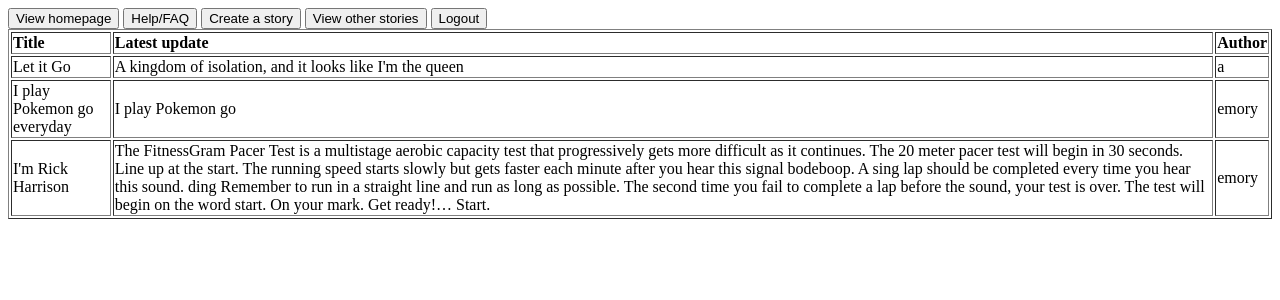
After one commit to laurenp34/softdev_p00, a Flask app: page /stories in a window 1280 px wide. The commit adds this page. Shown: the top 300 px of the page. Run offline with Flask 2, Linux system fonts and the light colour scheme; data comes from the database, SQL or seed files in the repository; both versions use the stored data as it was after the commit.

Commit message:
Other peoples' stories now show

```diff
--- a/app.py
+++ b/app.py
@@ -24,7 +24,7 @@ file.close()
 @app.route("/")
 def home():
     if ('user' in session): #checks that a user is logged into a session, render welcome page)
-        print("Session username: " + session['user'])
+        #print("Session username: " + session['user'])
         flash ("You are logged in.")
         return render_template("welcome.html", title=db_ops.viewStory("Let it Go"))
 
@@ -81,6 +81,12 @@ def addStory():
 
     return "Story exists, tough luck."
 
+@app.route("/stories")
+def stories():
+    stories = db_ops.viewStories()
+    print(stories)
+    return render_template("stories.html", stories=stories)
+
 if __name__ == "__main__":
     app.debug = True
     app.run()
--- /dev/null
+++ b/templates/stories.html
@@ -0,0 +1,23 @@
+{% extends "welcome.html" %}
+
+{% block title %} <title>View stories</title> {% endblock %}
+
+{% block content %}
+  <table border="1">
+    <tr>
+      <th align="left">Title</th>
+      <th align="left">Latest update</th>
+      <th align="left">Author</th>
+    </tr>
+    {% for story in stories %}
+      <tr>
+        <td align="left"> {{ story[0] }} </td>
+        <td align="left"> {{ story[1] }} </td>
+        <td align="left"> {{ story[2] }} </td>
+      </tr>
+    {% endfor %}
+  </table>
+{% endblock %}
+
+</body>
+</html>
--- a/templates/welcome.html
+++ b/templates/welcome.html
@@ -12,12 +12,19 @@
   <a href="../"><input type="button" value="View homepage"></a>
   <a href=/static/help.html target="_blank"><input type="button" value="Help/FAQ"></a>
   <a href="../create"><input type="button" value="Create a story"></a>
+  <a href="../stories"><input type="button" value="View other stories"></a>
   <a href="../logout"><input type="button" value="Logout"></a>
   <br>
 
   {% block content %}
     <p>Welcome!</p>
-    <p> {{ title }}
+    <table border="1">
+      <tr>
+        <th align="left">Title</th>
+        <th align="left">Creator</th>
+        <th align="left">Content</th>
+      </tr>
+    </table>
   {% endblock %}
 </body>
 </html>
--- a/utl/db_ops.py
+++ b/utl/db_ops.py
@@ -1,4 +1,5 @@
 import sqlite3
+from datetime import datetime
 
 DB_FILE = "discobandit.db"
 
@@ -61,6 +62,42 @@ def authenticate(user, pw):
 
         return pw == row[1];
 
+def viewStories():
+    db = sqlite3.connect(DB_FILE) #open if file exists, otherwise create
+    c = db.cursor()               #facilitate db ops
+
+    #==========================================================
+
+    #Titles list to be used in next loop
+    titles = []
+    c.execute("SELECT * FROM stories")
+    for row in c:
+        titles.append(row[0])
+
+    latestUpdates = []
+    for title in titles:
+        c.execute(
+        """
+            SELECT * FROM storyUpdates
+            WHERE title = (?)
+            ORDER BY timestamp DESC
+        """, (title,)
+        )
+
+        update = c.fetchone()
+        arr = []
+        arr.append(str(update[0]))
+        arr.append(str(update[1]))
+        arr.append(str(update[2]))
+        latestUpdates.append(arr)
+
+    return latestUpdates
+
+    #==========================================================
+
+    db.commit() #save changes
+    db.close()  #close database
+
 def storyExists(title):
     db = sqlite3.connect(DB_FILE) #open if file exists, otherwise create
     c = db.cursor()               #facilitate db ops
@@ -95,7 +132,7 @@ def addStory(title, creator, update):
 
     c.execute("INSERT INTO stories VALUES (?, ?)", (title, creator))
 
-    c.execute("INSERT INTO storyUpdates VALUES(?, ?, ?)", (title, update, creator))
+    c.execute("INSERT INTO storyUpdates VALUES(?, ?, ?, ?)", (title, update, creator, datetime.now()))
 
     #==========================================================
 
@@ -114,25 +151,41 @@ def viewStory(title):
     """, (title,)
     )
 
-    for row in c:
-        print(row)
+    #==========================================================
+
+    db.commit() #save changes
+    db.close()  #close database
+
+    return row[0] + "," + row[1]
+
+def addStoryUpdate(title, addition, user):
+    db = sqlite3.connect(DB_FILE) #open if file exists, otherwise create
+    c = db.cursor()               #facilitate db ops
+
+    #==========================================================
+
+    c.execute("INSERT INTO storyUpdates VALUES (?, ?, ?)", (title, addition, user))
 
     #==========================================================
 
     db.commit() #save changes
     db.close()  #close database
 
-    return row[0]
-
-def addStoryUpdate(title, textUpdate, user):
+def viewStory(title):
     db = sqlite3.connect(DB_FILE) #open if file exists, otherwise create
     c = db.cursor()               #facilitate db ops
 
     #==========================================================
 
-    c.execute("INSERT INTO storyUpdates VALUES (?, ?, ?)", (title, textUpdate, user))
+    c.execute(
+    """
+        SELECT * FROM stories WHERE title = (?)
+    """, (title,)
+    )
 
     #==========================================================
 
     db.commit() #save changes
     db.close()  #close database
+
+    return "a"
```
Also changed, not shown: discobandit.db.
